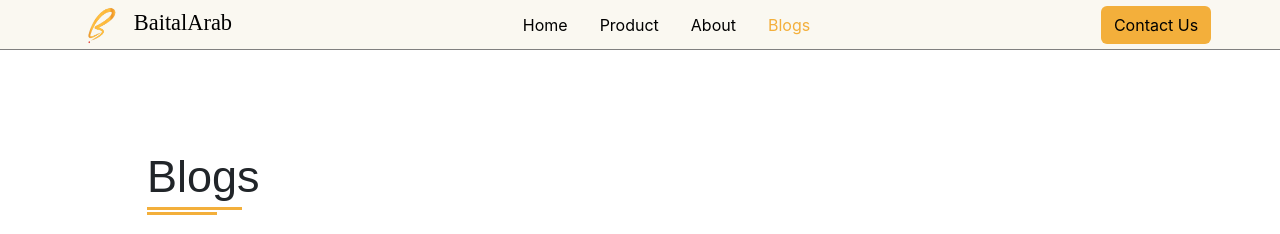
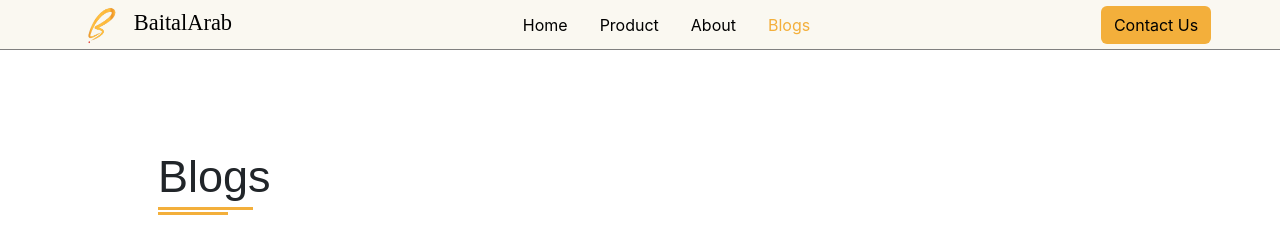
Before and after one commit to Majeed-hub/baitalArabFurniture, a React (Create React App) app: page /blog in a window 1280 px wide. Shown: the top 234 px of the page. Built offline with nearby package versions, Linux system fonts and the light colour scheme; a web font is replaced by a local one.

Commit message:
made some changes

```diff
--- a/src/pages/Blog/Blog.css
+++ b/src/pages/Blog/Blog.css
@@ -13,7 +13,7 @@
 
 .blog-section .heading {
   position: relative;
-  margin: 10px 0 25px 19px;
+  margin: 10px 0 25px 30px;
 }
 
 .blog-section .heading h2 {
```
